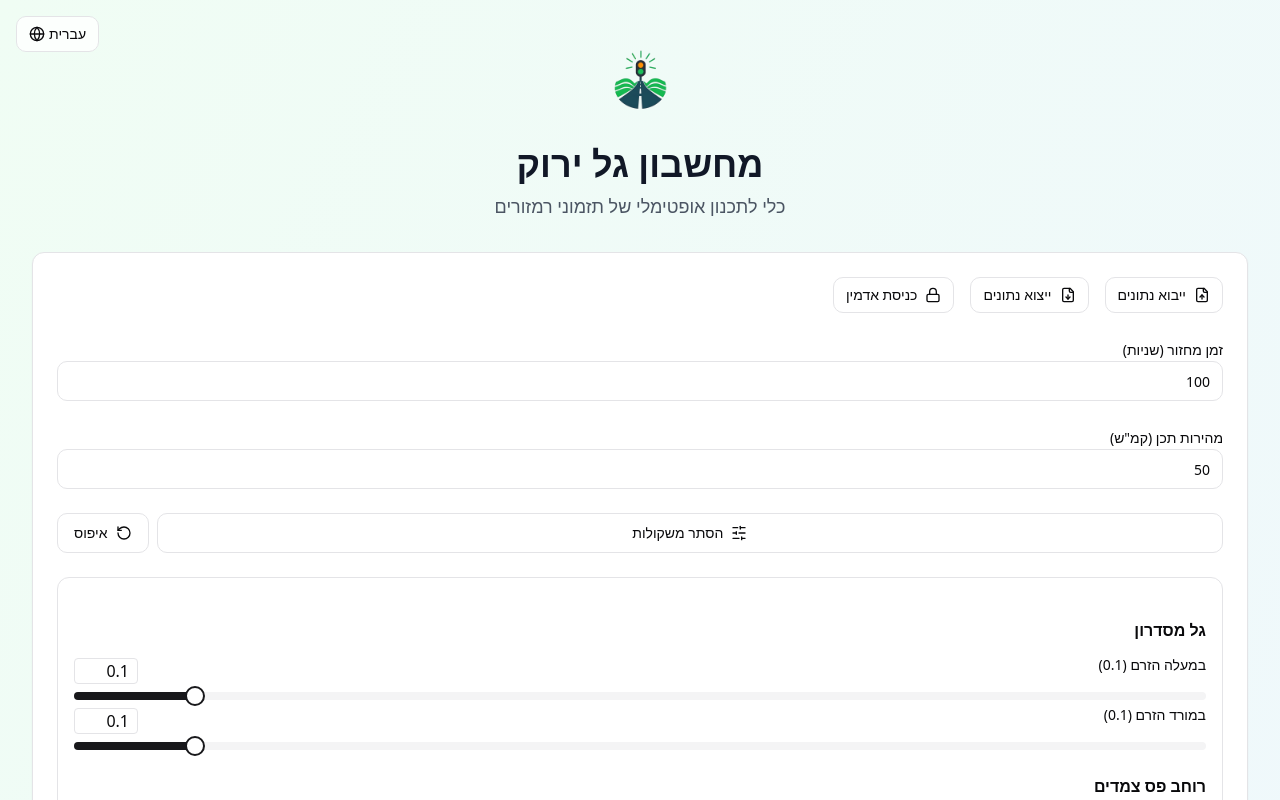
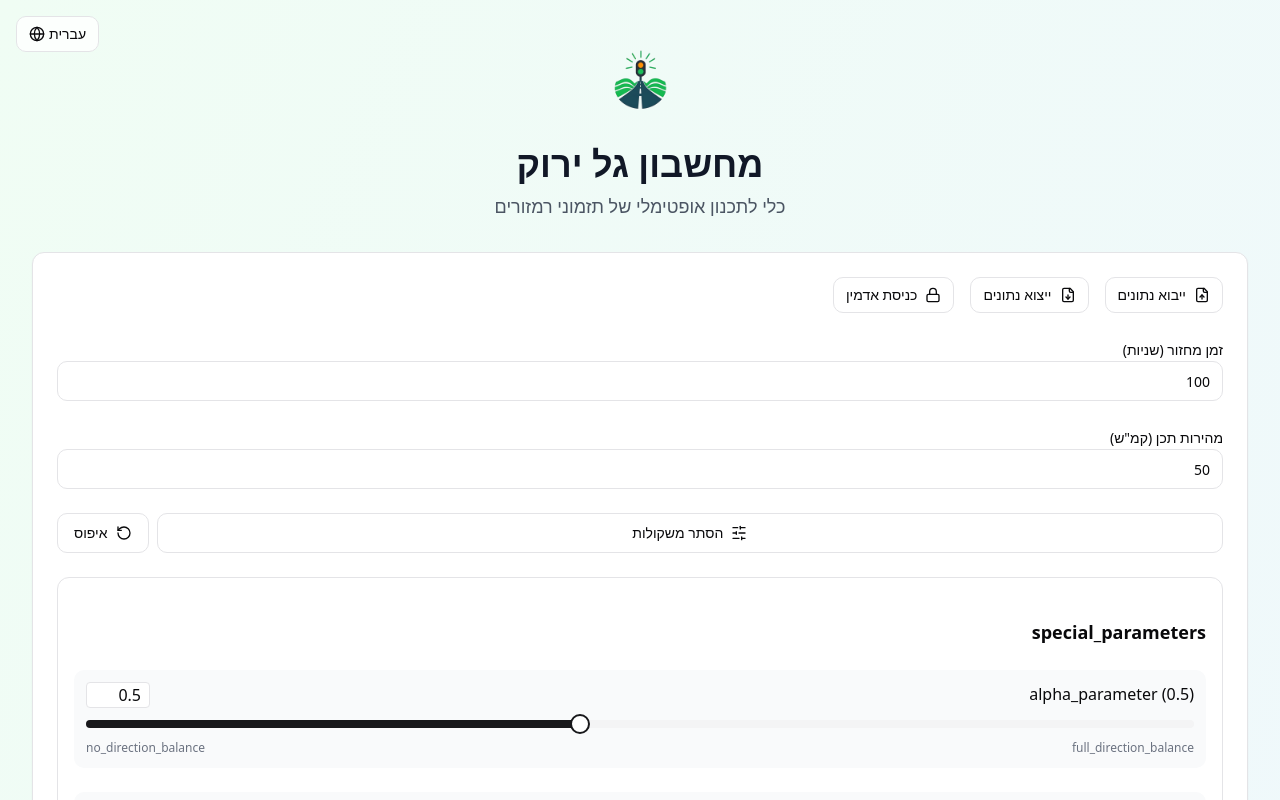
Before and after one commit to omrimatar/optimal-green-wave, a React (Vite) app: page / in a window 1280 px wide. Both pictures are taken after a click on the button "הצג משקולות". Shown: the top 800 px of the page. Built offline with nearby package versions, Linux system fonts and the light colour scheme.

Commit message:
Add new weight parameters
Add alpha and beta parameters to the weights panel.

```diff
--- a/src/components/FileActions.tsx
+++ b/src/components/FileActions.tsx
@@ -25,10 +25,17 @@ export const FileActions = ({ speed, intersections, weights, onLoadInput }: File
   const { t } = useLanguage();
 
   const handleExport = () => {
+    // Ensure alpha and beta parameters are included in the export
+    const formattedWeights = weights ? {
+      ...weights,
+      alpha: weights.alpha ?? 0.5, // Ensure alpha has a value
+      beta: weights.beta ?? 1.0     // Ensure beta has a value
+    } : undefined;
+
     const data = {
       speed,
       intersections,
-      weights
+      weights: formattedWeights
     };
 
     const blob = new Blob([JSON.stringify(data, null, 2)], { type: 'application/json' });
--- a/src/components/WeightsPanel.tsx
+++ b/src/components/WeightsPanel.tsx
@@ -6,6 +6,7 @@ import { SlidersHorizontal, RotateCcw } from "lucide-react";
 import { OptimizationWeights, normalizeWeights, modifiedWeights, resetModifiedFlags } from "@/types/optimization";
 import { useEffect, useState } from "react";
 import { useLanguage } from "@/contexts/LanguageContext";
+import { Separator } from "@/components/ui/separator";
 
 interface WeightsPanelProps {
   weights: OptimizationWeights;
@@ -35,6 +36,11 @@ export const WeightsPanel = ({
     // Make sure value is between 0 and 1
     value = Math.max(0, Math.min(1, value));
 
+    // For alpha, restrict to 0.1-1.0 range
+    if (category === 'alpha') {
+      value = Math.max(0.1, value);
+    }
+
     // Normalize weights so they sum to 1
     const updatedWeights = normalizeWeights(localWeights, category, value);
 
@@ -59,7 +65,9 @@ export const WeightsPanel = ({
   };
 
   // Ensure weights sum to 1
-  const totalWeight = Object.values(localWeights).reduce((sum, val) => sum + val, 0);
+  const totalWeight = Object.entries(localWeights)
+    .filter(([key]) => key !== 'alpha' && key !== 'beta')
+    .reduce((sum, [_, val]) => sum + val, 0);
 
   return <>
     <div className="flex gap-2">
@@ -76,6 +84,71 @@ export const WeightsPanel = ({
     {showWeights && <div className="space-y-6 p-4 border rounded-lg">
       <div className="mb-2 flex justify-between items-center text-sm">
         <span></span>
+      </div>
+
+      {/* First, show the special independent parameters */}
+      <div className="space-y-6 mb-6">
+        <h3 className="font-semibold text-lg">{t('special_parameters')}</h3>
+
+        {/* Alpha parameter - direction balancing */}
+        <div className="space-y-3 p-3 bg-gray-50 rounded-md">
+          <div className="flex justify-between">
+            <Label className="font-medium text-base">{t('alpha_parameter')} ({formatNumber(localWeights.alpha || 0.5)})</Label>
+            <input
+              type="number"
+              value={parseFloat((localWeights.alpha || 0.5).toFixed(2))}
+              min="0.1"
+              max="1"
+              step="0.1"
+              onChange={e => handleInputChange('alpha', e.target.value)}
+              className="w-16 text-right border rounded px-2"
+            />
+          </div>
+          <Slider
+            value={[(localWeights.alpha || 0.5) * 100]}
+            onValueChange={value => handleWeightChange('alpha', value[0] / 100)}
+            min={10} // min 0.1
+            max={100} // max 1.0
+            step={1}
+          />
+          <div className="flex justify-between text-xs text-gray-500">
+            <span>{t('full_direction_balance')}</span>
+            <span>{t('no_direction_balance')}</span>
+          </div>
+        </div>
+
+        {/* Beta parameter - secondary phase priority */}
+        <div className="space-y-3 p-3 bg-gray-50 rounded-md">
+          <div className="flex justify-between">
+            <Label className="font-medium text-base">{t('beta_parameter')} ({formatNumber(localWeights.beta || 1.0)})</Label>
+            <input
+              type="number"
+              value={parseFloat((localWeights.beta || 1.0).toFixed(2))}
+              min="0"
+              max="1"
+              step="0.1"
+              onChange={e => handleInputChange('beta', e.target.value)}
+              className="w-16 text-right border rounded px-2"
+            />
+          </div>
+          <Slider
+            value={[(localWeights.beta || 1.0) * 100]}
+            onValueChange={value => handleWeightChange('beta', value[0] / 100)}
+            max={100}
+            step={1}
+          />
+          <div className="flex justify-between text-xs text-gray-500">
+            <span>{t('no_main_phase_priority')}</span>
+            <span>{t('full_main_phase_priority')}</span>
+          </div>
+        </div>
+      </div>
+
+      <Separator className="my-6" />
+
+      <h3 className="font-semibold text-lg mb-4">{t('optimization_weights')}</h3>
+      <div className="text-sm text-gray-500 mb-4">
+        {t('weights_must_sum_to_1')}: {totalWeight.toFixed(2)}
       </div>
 
       <div className="space-y-4">
--- a/src/lib/traffic/index.ts
+++ b/src/lib/traffic/index.ts
@@ -1,3 +1,3 @@
 
 export { greenWaveOptimization } from './optimization';
-export type { GreenPhase, Intersection } from '@/types/traffic';
+export type { GreenPhase, Intersection, DiagonalPoint } from '@/types/traffic';
--- a/src/lib/traffic/optimization.ts
+++ b/src/lib/traffic/optimization.ts
@@ -66,7 +66,9 @@ export async function greenWaveOptimization(
         avg_delay_down: weights.avg_delay_down,
         max_delay_down: weights.max_delay_down,
         corridor_bandwidth_up: weights.corridor_up,
-        corridor_bandwidth_down: weights.corridor_down
+        corridor_bandwidth_down: weights.corridor_down,
+        alpha: weights.alpha,          // Pass the alpha parameter
+        beta: weights.beta             // Pass the beta parameter
       }
     };
 
--- a/src/types/optimization.ts
+++ b/src/types/optimization.ts
@@ -1,3 +1,4 @@
+
 export interface GreenPhase {
   direction: 'upstream' | 'downstream';
   startTime: number;
@@ -24,17 +25,21 @@ export interface OptimizationWeights {
   avg_delay_down: number;
   max_delay_up: number;
   max_delay_down: number;
+  alpha?: number;  // New parameter for direction balancing
+  beta?: number;   // New parameter for secondary phase priority
 }
 
 export const DEFAULT_WEIGHTS: OptimizationWeights = {
-  corridor_up: 0.1,  // Changed from 0.2 to 0.1
-  corridor_down: 0.1, // Changed from 0.2 to 0.1
+  corridor_up: 0.1,
+  corridor_down: 0.1,
   overlap_up: 0.1,
   overlap_down: 0.1,
   avg_delay_up: 0.2,
   avg_delay_down: 0.2,
   max_delay_up: 0.1,
-  max_delay_down: 0.1
+  max_delay_down: 0.1,
+  alpha: 0.5,  // Default for alpha is 0.5 (moderate balance)
+  beta: 1.0    // Default for beta is 1.0 (full priority to main phase)
 };
 
 // Track which weights have been manually modified by the user
@@ -46,7 +51,9 @@ export const modifiedWeights: Record<keyof OptimizationWeights, boolean> = {
   avg_delay_up: false,
   avg_delay_down: false,
   max_delay_up: false,
-  max_delay_down: false
+  max_delay_down: false,
+  alpha: false,
+  beta: false
 };
 
 // Helper function to ensure weights sum to 1
@@ -55,6 +62,14 @@ export const normalizeWeights = (
   changedKey: keyof OptimizationWeights,
   newValue: number
 ): OptimizationWeights => {
+  // Don't normalize alpha and beta parameters as they operate independently
+  if (changedKey === 'alpha' || changedKey === 'beta') {
+    const updatedWeights = { ...weights };
+    updatedWeights[changedKey] = newValue;
+    modifiedWeights[changedKey] = true;
+    return updatedWeights;
+  }
+
   const updatedWeights = { ...weights };
   const oldValue = updatedWeights[changedKey];
   const diff = newValue - oldValue;
@@ -66,15 +81,19 @@ export const normalizeWeights = (
   // Mark the changed weight as modified
   modifiedWeights[changedKey] = true;
 
-  // Get keys to adjust (excluding the changed key and any previously modified keys)
+  // Get keys to adjust (excluding alpha, beta, the changed key and any previously modified keys)
   const keysToAdjust = Object.keys(updatedWeights).filter(
-    key => key !== changedKey && !modifiedWeights[key as keyof OptimizationWeights]
+    key => key !== changedKey &&
+           key !== 'alpha' &&
+           key !== 'beta' &&
+           !modifiedWeights[key as keyof OptimizationWeights]
   ) as Array<keyof OptimizationWeights>;
 
   if (keysToAdjust.length === 0) {
     // If all weights have been modified, use all weights except the current one
+    // and except alpha and beta
     const allKeysExceptCurrent = Object.keys(updatedWeights).filter(
-      key => key !== changedKey
+      key => key !== changedKey && key !== 'alpha' && key !== 'beta'
     ) as Array<keyof OptimizationWeights>;
 
     // If all weights are fixed, we need to adjust them all proportionally
@@ -123,7 +142,10 @@ export const normalizeWeights = (
   });
 
   // Fix any rounding errors to ensure sum is exactly 1
-  const newSum = Object.values(updatedWeights).reduce((sum, val) => sum + val, 0);
+  const newSum = Object.keys(updatedWeights)
+    .filter(key => key !== 'alpha' && key !== 'beta')
+    .reduce((sum, key) => sum + updatedWeights[key as keyof OptimizationWeights], 0);
+
   if (Math.abs(newSum - 1) > 0.00001) {
     const nonZeroKeys = keysToAdjust.filter(key => updatedWeights[key] > 0);
     if (nonZeroKeys.length > 0) {
--- a/src/types/traffic.ts
+++ b/src/types/traffic.ts
@@ -1,3 +1,4 @@
+
 // Input types for the Lambda function
 export interface LambdaGreenPhase {
   start: number;
@@ -27,6 +28,8 @@ export interface LambdaWeights {
   max_delay_down: number;
   corridor_bandwidth_up: number;
   corridor_bandwidth_down: number;
+  alpha?: number;  // New parameter for direction balancing
+  beta?: number;   // New parameter for secondary phase priority
 }
 
 export interface LambdaRequest {
@@ -147,4 +150,6 @@ export interface Weights {
   max_delay_down: number;
   corridor_up: number;
   corridor_down: number;
+  alpha?: number;  // New parameter for direction balancing
+  beta?: number;   // New parameter for secondary phase priority
 }
```
